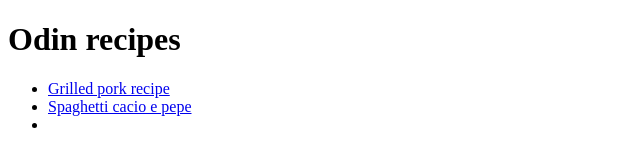
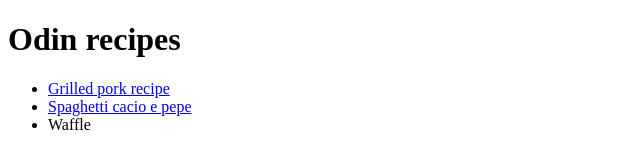
Before and after one commit to Ale269/odin-recipe, a plain HTML site: page index.html in a window 1280 px wide. Shown: the full height of the page, 0-640 px from the left. Drawn offline with Linux system fonts and the light colour scheme.

Commit message:
Adjust link

```diff
--- a/index.html
+++ b/index.html
@@ -11,7 +11,7 @@
     <ul>
         <li><a href="./recipes/grilled-pork.html">Grilled pork recipe</a></li>
         <li><a href="./recipes/spaghetti-cacio-pepe.html">Spaghetti cacio e pepe</a></li>
-        <li><a></a></li>
+        <li><a href="recipes/waffle.html"></a>Waffle</li>
     </ul>
 </body>
 </html>
```
